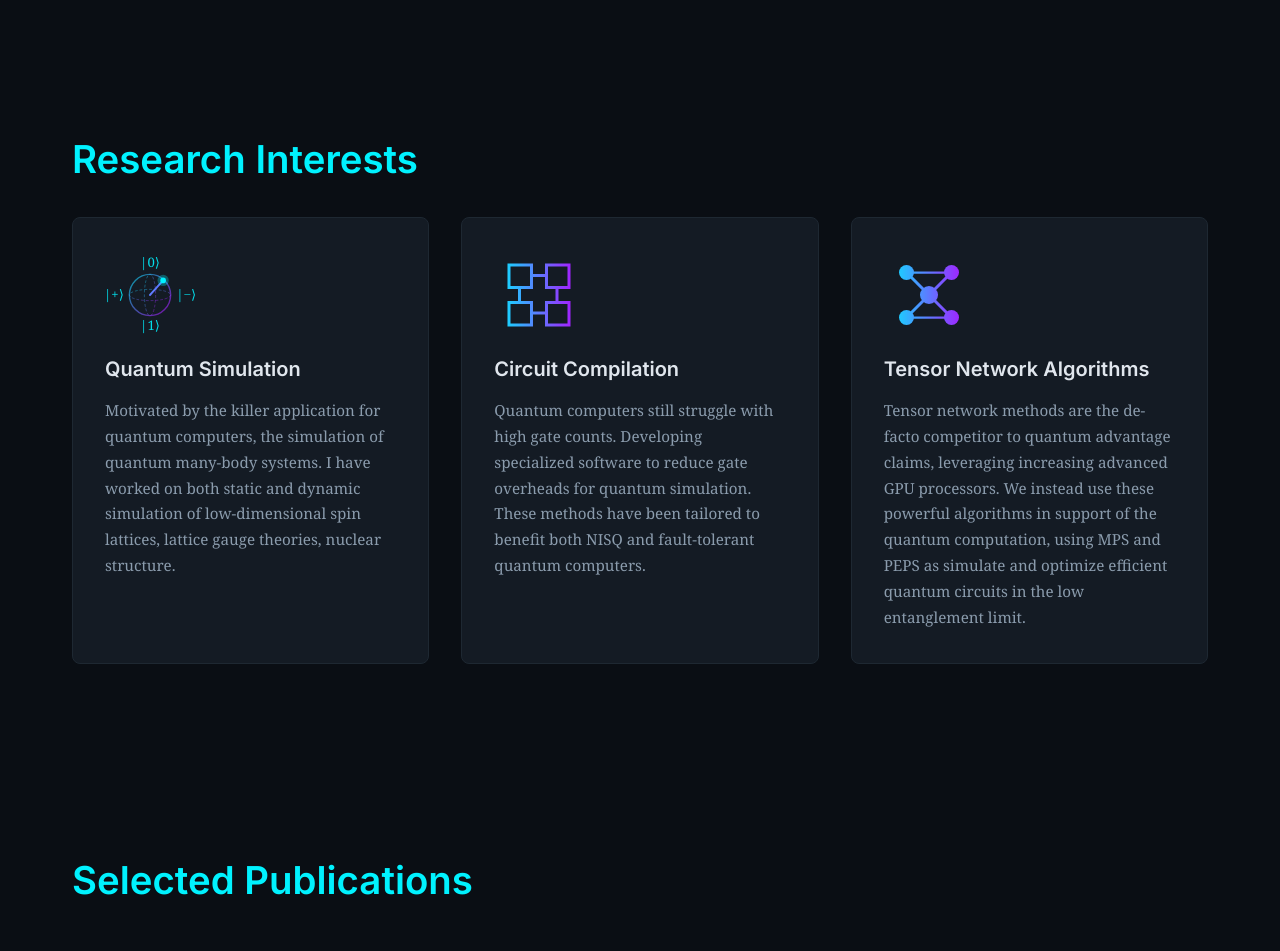
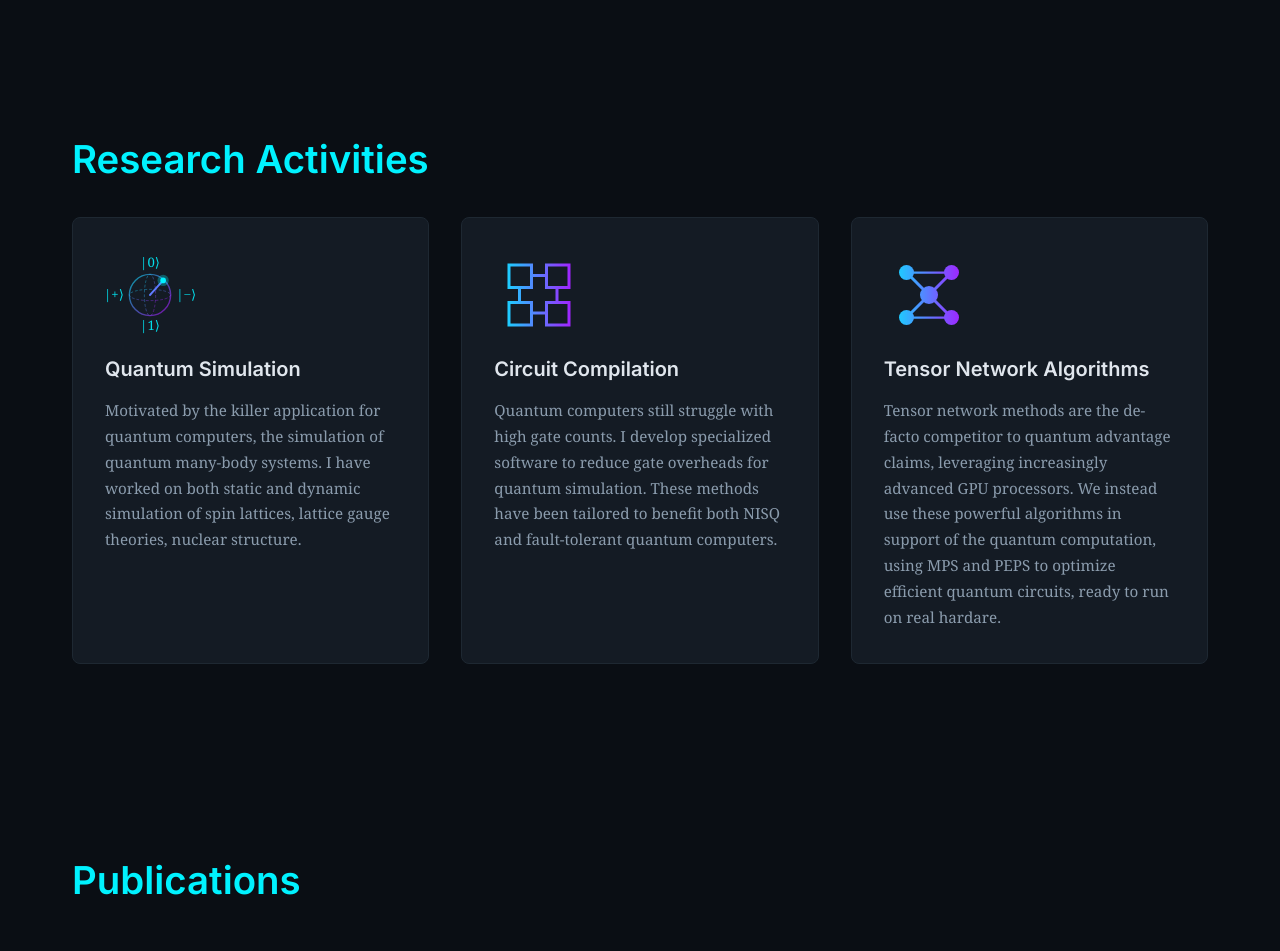
Before and after one commit to GibbsJR/PersonalWebsite, a plain HTML site: page index.html in a window 1280 px wide. Shown: the part 1320-2271 px from the top of the page. Drawn offline with Linux system fonts and the light colour scheme; animation ran at ten frames a second.

Commit message:
Update bio copy and section headings
- Change tense from past to present in bio
- Replace "We" with "My collaborators and I"
- Rename "Research Interests" to "Research Activities"
- Rename "Selected Publications" to "Publications"
- Update copyright to 2026

Co-Authored-By: Claude Opus 4.5 <noreply@anthropic.com>

```diff
--- a/data.js
+++ b/data.js
@@ -7,26 +7,26 @@ const siteData = {
 
   // Biography
   bio: `I am a physicist, with 6 years experience researching hybrid quantum-classical algorithms.
-  My (soon to be completed) PhD has focused on maximally leveraging classical computation, to support the simulation of quantum many-body systems. We have primarily used a blend of powerful GPU accelerated tensor network algorithms, with inspiration from machine learning techniques, to aid the compilation of efficient circuits more amenable to the constraints of both NISQ and fault-tolerant quantum computers. I am driven by the challenge of scaling quantum advantages to solve real-world computational problems at the intersection of HPC and Quantum.`,
+  My (soon to be completed) PhD focuses on maximally leveraging classical computation to support Hamiltonian simulation on quantum computers. My collaborators and I have primarily used a blend of tensor network algorithms, with inspiration from machine learning techniques, to aid the compilation of efficient circuits more amenable to the constraints of both NISQ and fault-tolerant quantum computers. I am driven by the challenge of scaling quantum simulations to solve real-world computational problems at the intersection of HPC and Quantum.`,
 
   // Research Interests
   research: [
     {
       id: "simulation",
       title: "Quantum Simulation",
-      description: "Motivated by the killer application for quantum computers, the simulation of quantum many-body systems. I have worked on both static and dynamic simulation of low-dimensional spin lattices, lattice gauge theories, nuclear structure.",
+      description: "Motivated by the killer application for quantum computers, the simulation of quantum many-body systems. I have worked on both static and dynamic simulation of spin lattices, lattice gauge theories, nuclear structure.",
       icon: "wave" // CSS-based icon identifier
     },
     {
       id: "compilation",
       title: "Circuit Compilation",
-      description: "Quantum computers still struggle with high gate counts. Developing specialized software to reduce gate overheads for quantum simulation. These methods have been tailored to benefit both NISQ and fault-tolerant quantum computers.",
+      description: "Quantum computers still struggle with high gate counts. I develop specialized software to reduce gate overheads for quantum simulation. These methods have been tailored to benefit both NISQ and fault-tolerant quantum computers.",
       icon: "gate"
     },
     {
       id: "tensor",
       title: "Tensor Network Algorithms",
-      description: "Tensor network methods are the de-facto competitor to quantum advantage claims, leveraging increasing advanced GPU processors. We instead use these powerful algorithms in support of the quantum computation, using MPS and PEPS as simulate and optimize efficient quantum circuits in the low entanglement limit.",
+      description: "Tensor network methods are the de-facto competitor to quantum advantage claims, leveraging increasingly advanced GPU processors. We instead use these powerful algorithms in support of the quantum computation, using MPS and PEPS to optimize efficient quantum circuits, ready to run on real hardare.",
       icon: "network"
     }
   ],
--- a/index.html
+++ b/index.html
@@ -96,7 +96,7 @@
   <!-- Research Interests Section -->
   <section id="research">
     <div class="container">
-      <h2>Research Interests</h2>
+      <h2>Research Activities</h2>
       <div class="research-grid" id="research-grid">
         <!-- Research cards rendered dynamically from data.js -->
       </div>
@@ -106,7 +106,7 @@
   <!-- Publications Section -->
   <section id="publications">
     <div class="container">
-      <h2>Selected Publications</h2>
+      <h2>Publications</h2>
       <div class="publications-list" id="publications-list">
         <!-- Publications will be rendered dynamically from data.js -->
         <!-- Fallback static content in case JS fails -->
@@ -161,7 +161,7 @@
           </a>
         </div>
 
-        <p class="footer-copy">&copy; 2025 Joe Gibbs. Built with vanilla HTML/CSS/JS.</p>
+        <p class="footer-copy">Copyright &copy; 2026 Joe Gibbs. Built with vanilla HTML/CSS/JS.</p>
       </div>
     </div>
   </footer>
```
